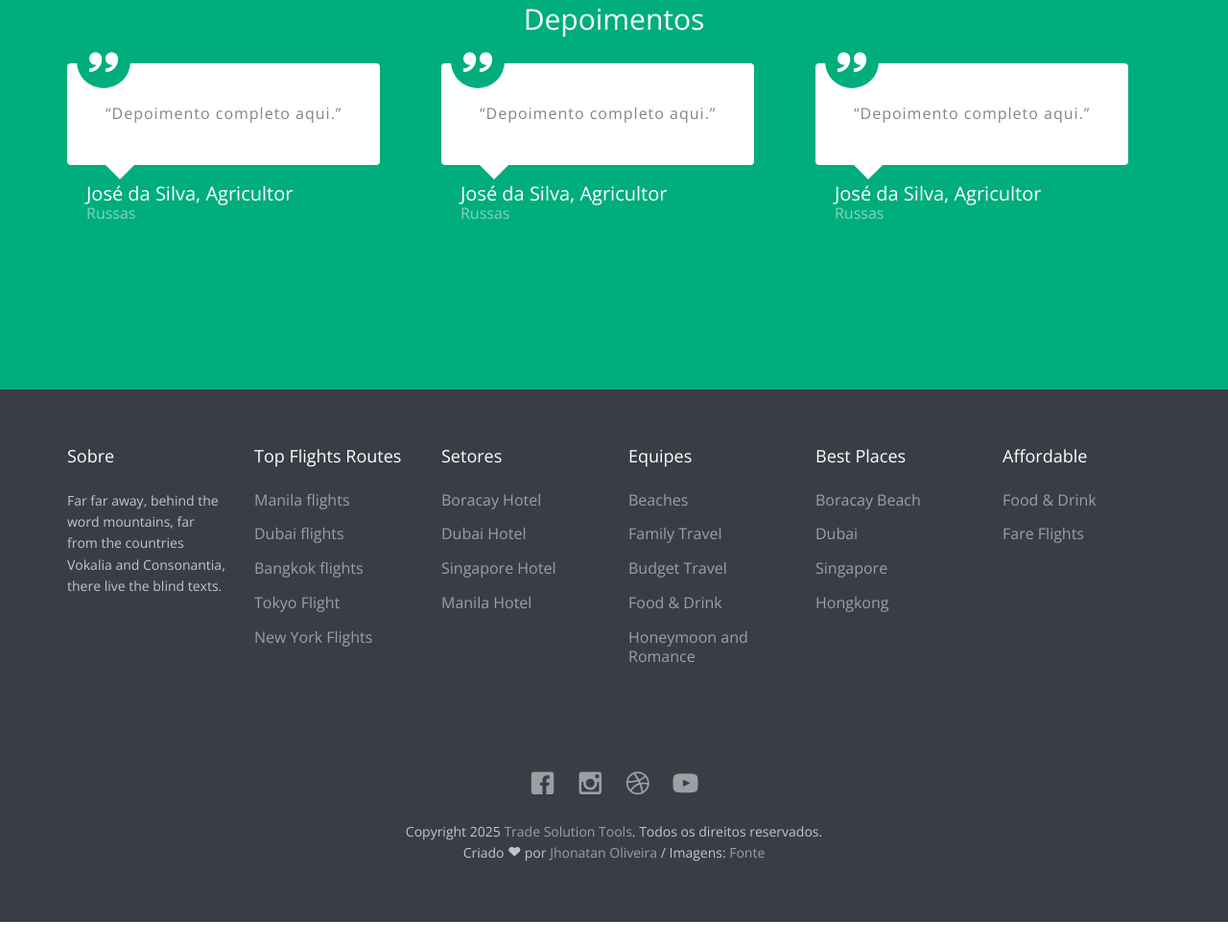
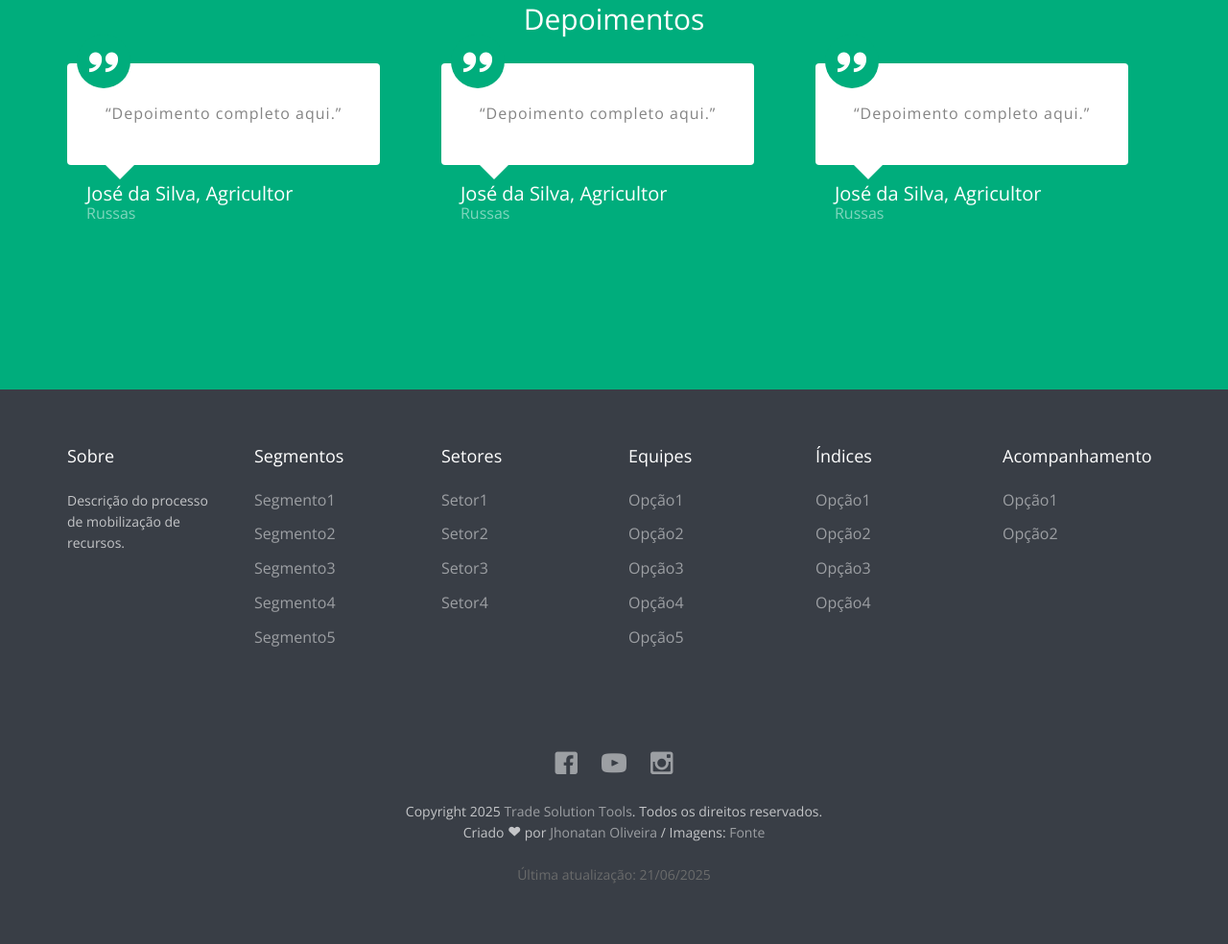
Before and after one commit to Jhonatan2702/natalsemsede, a plain HTML site: page index.html in a window 1280 px wide. Shown: the part 4399-5383 px from the top of the page at 96% size. Before the commit the page ends 5360 px from the top, so only its background shows below. Drawn offline with nearby package versions, Linux system fonts and the light colour scheme; files whose address does not match are found by name.

Commit message:
Update index.html

```diff
--- a/index.html
+++ b/index.html
@@ -336,7 +336,7 @@
 
 						<div class="feature-left">
 							<span class="icon">
-								<i class="icon-handshake-o"></i>
+								<i class="icon-partner"></i>
 							</span>
 							<div class="feature-copy">
 								<h3>Parceiros</h3>
@@ -593,63 +593,63 @@
 					<div class="row row-bottom-padded-md">
 						<div class="col-md-2 col-sm-2 col-xs-12 fh5co-footer-link">
 							<h3>Sobre</h3>
-							<p>Far far away, behind the word mountains, far from the countries Vokalia and Consonantia, there live the blind texts.</p>
+							<p>Descrição do processo de mobilização de recursos.</p>
 						</div>
 						<div class="col-md-2 col-sm-2 col-xs-12 fh5co-footer-link">
-							<h3>Top Flights Routes</h3>
+							<h3>Segmentos</h3>
 							<ul>
-								<li><a href="#">Manila flights</a></li>
-								<li><a href="#">Dubai flights</a></li>
-								<li><a href="#">Bangkok flights</a></li>
-								<li><a href="#">Tokyo Flight</a></li>
-								<li><a href="#">New York Flights</a></li>
+								<li><a href="#">Segmento1</a></li>
+								<li><a href="#">Segmento2</a></li>
+								<li><a href="#">Segmento3</a></li>
+								<li><a href="#">Segmento4</a></li>
+								<li><a href="#">Segmento5</a></li>
 							</ul>
 						</div>
 						<div class="col-md-2 col-sm-2 col-xs-12 fh5co-footer-link">
 							<h3>Setores</h3>
 							<ul>
-								<li><a href="#">Boracay Hotel</a></li>
-								<li><a href="#">Dubai Hotel</a></li>
-								<li><a href="#">Singapore Hotel</a></li>
-								<li><a href="#">Manila Hotel</a></li>
+								<li><a href="#">Setor1</a></li>
+								<li><a href="#">Setor2</a></li>
+								<li><a href="#">Setor3</a></li>
+								<li><a href="#">Setor4</a></li>
 							</ul>
 						</div>
 						<div class="col-md-2 col-sm-2 col-xs-12 fh5co-footer-link">
 							<h3>Equipes</h3>
 							<ul>
-								<li><a href="#">Beaches</a></li>
-								<li><a href="#">Family Travel</a></li>
-								<li><a href="#">Budget Travel</a></li>
-								<li><a href="#">Food &amp; Drink</a></li>
-								<li><a href="#">Honeymoon and Romance</a></li>
+								<li><a href="#">Opção1</a></li>
+								<li><a href="#">Opção2</a></li>
+								<li><a href="#">Opção3</a></li>
+								<li><a href="#">Opção4</a></li>
+								<li><a href="#">Opção5</a></li>
 							</ul>
 						</div>
 						<div class="col-md-2 col-sm-2 col-xs-12 fh5co-footer-link">
-							<h3>Best Places</h3>
+							<h3>Índices</h3>
 							<ul>
-								<li><a href="#">Boracay Beach</a></li>
-								<li><a href="#">Dubai</a></li>
-								<li><a href="#">Singapore</a></li>
-								<li><a href="#">Hongkong</a></li>
+								<li><a href="#">Opção1</a></li>
+								<li><a href="#">Opção2</a></li>
+								<li><a href="#">Opção3</a></li>
+								<li><a href="#">Opção4</a></li>
 							</ul>
 						</div>
 						<div class="col-md-2 col-sm-2 col-xs-12 fh5co-footer-link">
-							<h3>Affordable</h3>
+							<h3>Acompanhamento</h3>
 							<ul>
-								<li><a href="#">Food &amp; Drink</a></li>
-								<li><a href="#">Fare Flights</a></li>
+								<li><a href="#">Opção1</a></li>
+								<li><a href="#">Opção2</a></li>
 							</ul>
 						</div>
 					</div>
 					<div class="row">
 						<div class="col-md-6 col-md-offset-3 text-center">
 							<p class="fh5co-social-icons">
-								<a href="#"><i class="icon-facebook2"></i></a>
-								<a href="#"><i class="icon-instagram"></i></a>
-								<a href="#"><i class="icon-dribbble2"></i></a>
-								<a href="#"><i class="icon-youtube"></i></a>
+								<a href="https://www.facebook.com/projetonatalsemsede/"><i class="icon-facebook2"></i></a>
+								<a href="https://www.youtube.com/@institutonatalsemsede9968/"><i class="icon-youtube"></i></a>
+								<a href="https://www.instagram.com/natalsemsede.oficial/"><i class="icon-instagram"></i></a>
 							</p>
 							<p>Copyright 2025 <a href="#">Trade Solution Tools</a>. Todos os direitos reservados. <br>Criado <i class="icon-heart3"></i> por <a href="http://freehtml5.co/" target="_blank">Jhonatan Oliveira</a> / Imagens: <a href="https://unsplash.com/" target="_blank">Fonte</a></p>
+							<p style="color:rgb(106, 107, 107)">Última atualização: 21/06/2025</p>
 						</div>
 					</div>
 				</div>
```
